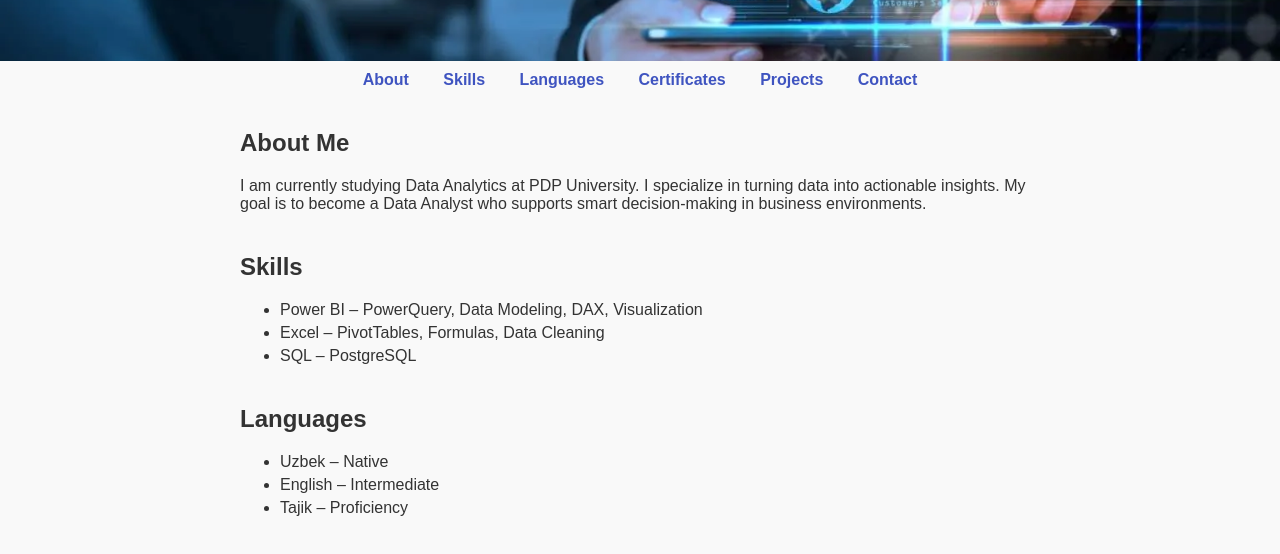
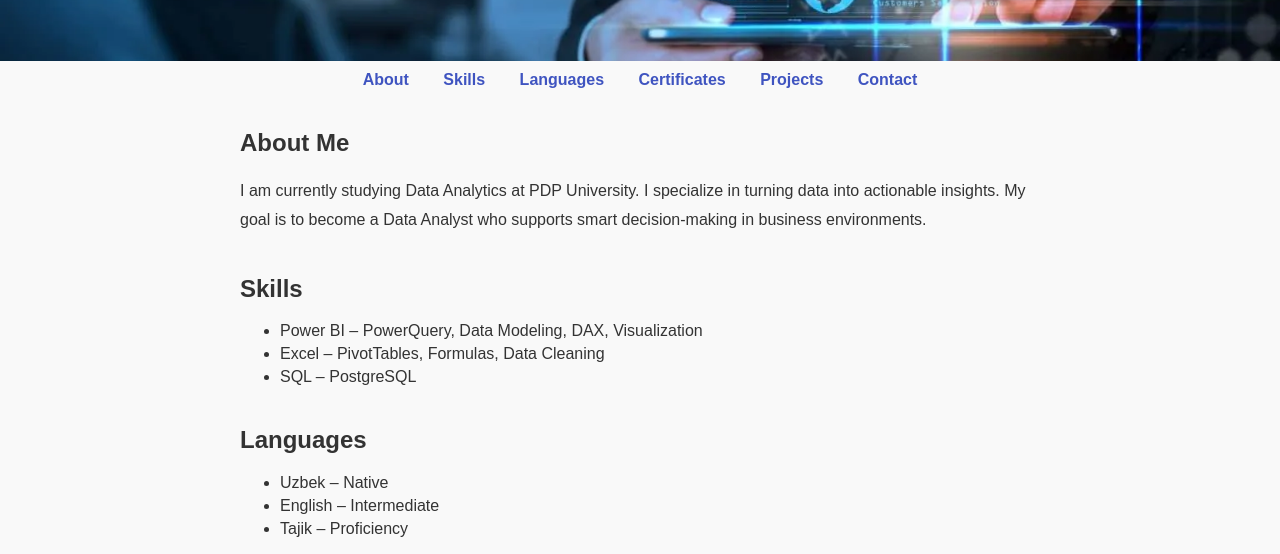
Before and after one commit to firdavs723/portfolio, a plain HTML site: page index.html in a window 1280 px wide. Shown: the part 239-793 px from the top of the page. Drawn offline with Linux system fonts and the light colour scheme.

Commit message:
updated portfolio

```diff
--- a/style.css
+++ b/style.css
@@ -144,9 +144,10 @@ footer {
 }
 
 
-#about ul li {
-    margin-bottom: 5px;
+#about p {
+    line-height: 1.8;
 }
+
 #skills ul li {
     margin-bottom: 5px;
 }
```
